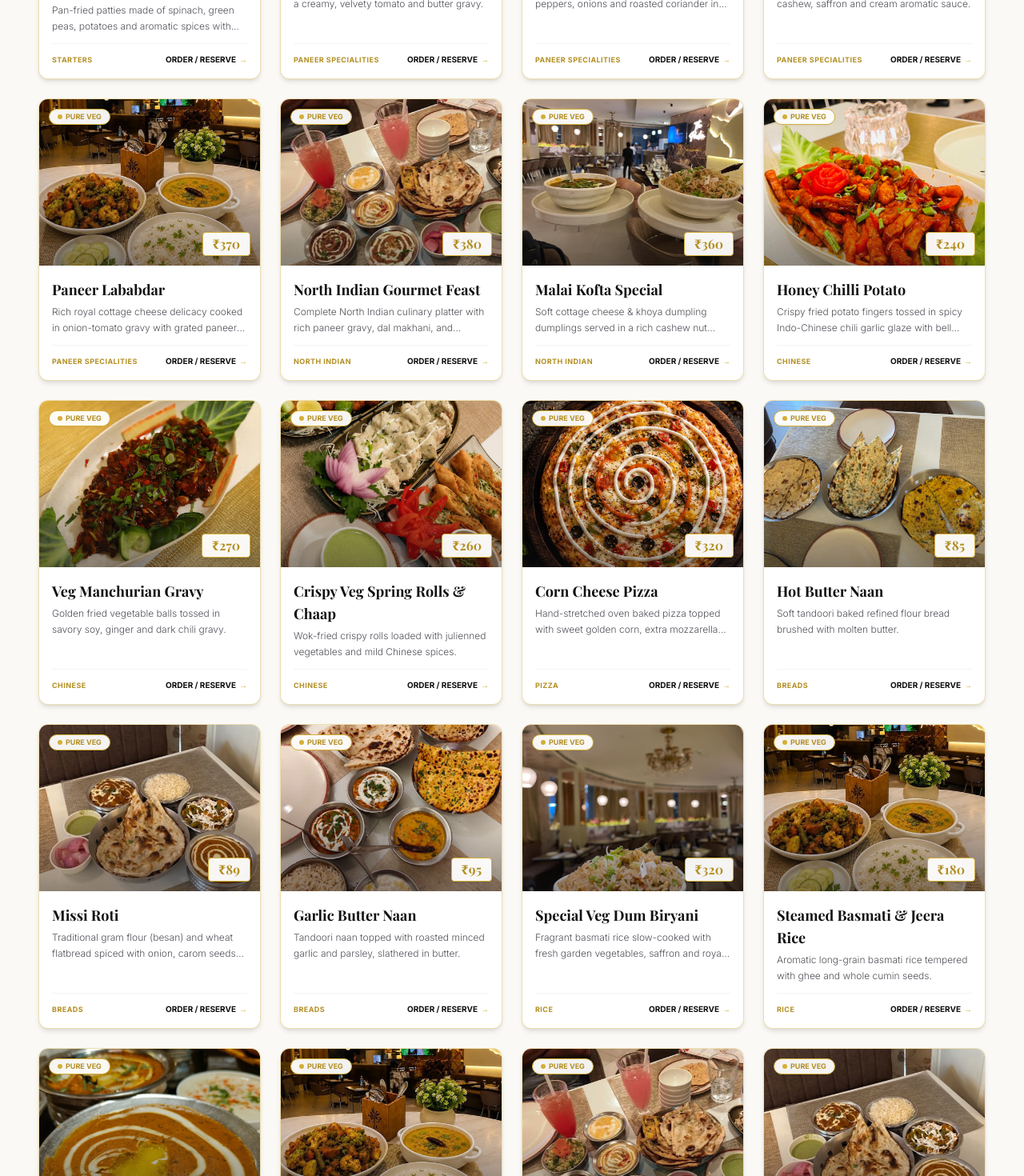
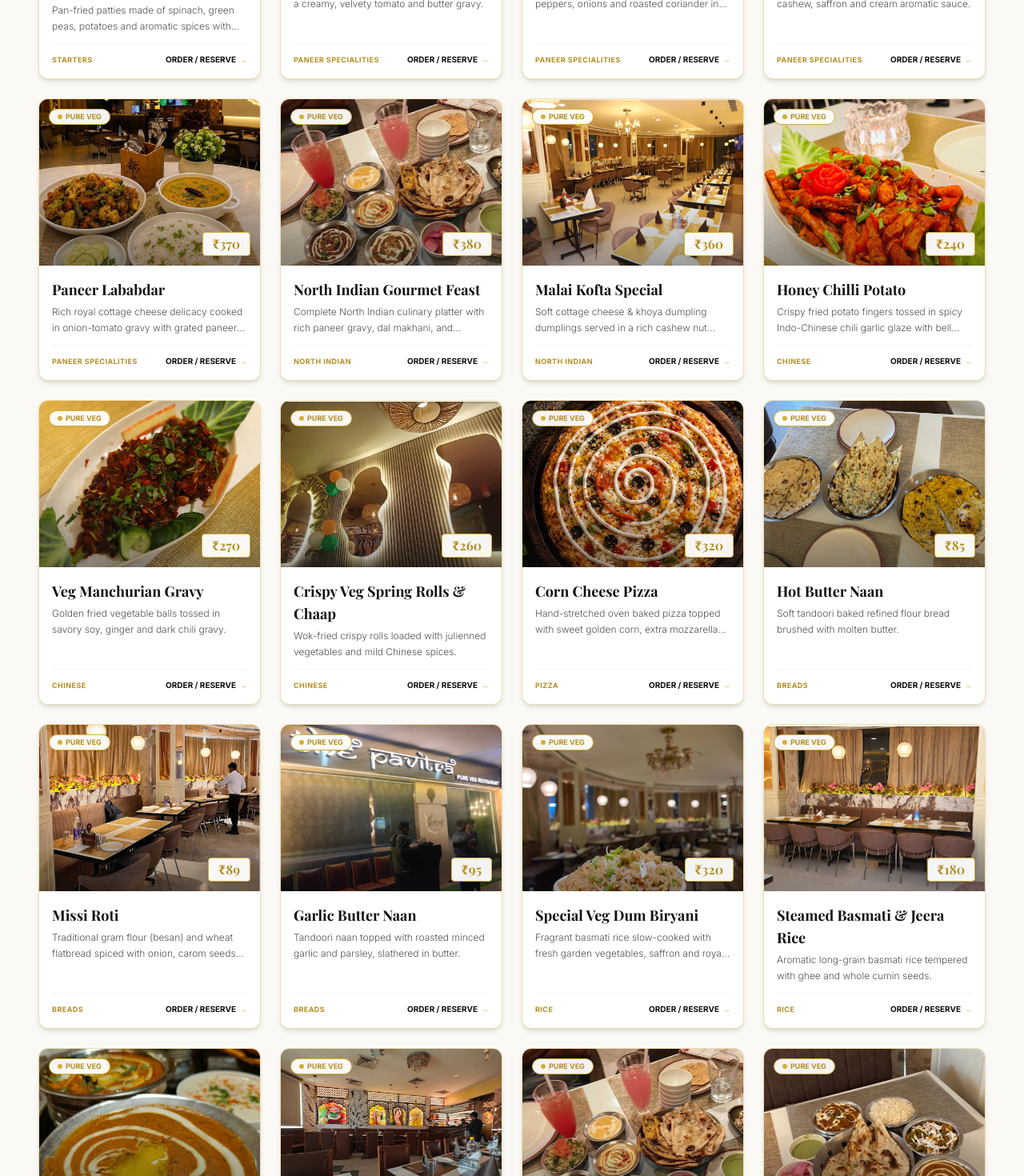
Before and after one commit to sumitxcman/The-pavitra, a Next.js app: page / in a window 1280 px wide. Shown: the part 4800-6270 px from the top of the page at 80% size. Built offline with nearby package versions, Linux system fonts and the light colour scheme; a web font is replaced by a local one.

Commit message:
Assign 25 completely unique non-repeating image files across all menu items in menuData

```diff
--- a/src/data/menuData.ts
+++ b/src/data/menuData.ts
@@ -106,7 +106,7 @@ export const MENU_ITEMS: MenuItem[] = [
     category: 'Paneer Specialities',
     price: 360,
     description: 'Melt-in-mouth paneer in a luxurious cashew, saffron and cream aromatic sauce.',
-    image: '/images/north-indian-feast.png',
+    image: '/images/server-bowls.png',
     isVegetarian: true,
     isChefSpecial: true,
     spicyLevel: 1,
@@ -140,7 +140,7 @@ export const MENU_ITEMS: MenuItem[] = [
     category: 'North Indian',
     price: 360,
     description: 'Soft cottage cheese & khoya dumpling dumplings served in a rich cashew nut sauce.',
-    image: '/images/server-bowls.png',
+    image: '/images/pavitra-grand-hall.png',
     isVegetarian: true,
     isChefSpecial: true,
     spicyLevel: 1,
@@ -174,7 +174,7 @@ export const MENU_ITEMS: MenuItem[] = [
     category: 'Chinese',
     price: 260,
     description: 'Wok-fried crispy rolls loaded with julienned vegetables and mild Chinese spices.',
-    image: '/images/spring-rolls-malai-chaap.png',
+    image: '/images/pavitra-event-decor.png',
     isVegetarian: true,
     spicyLevel: 1,
   },
@@ -210,7 +210,7 @@ export const MENU_ITEMS: MenuItem[] = [
     category: 'Breads',
     price: 89,
     description: 'Traditional gram flour (besan) and wheat flatbread spiced with onion, carom seeds and fresh coriander.',
-    image: '/images/deluxe-thali-combo.png',
+    image: '/images/pavitra-side-hall.png',
     isVegetarian: true,
     isChefSpecial: true,
   },
@@ -220,7 +220,7 @@ export const MENU_ITEMS: MenuItem[] = [
     category: 'Breads',
     price: 95,
     description: 'Tandoori naan topped with roasted minced garlic and parsley, slathered in butter.',
-    image: '/images/north-indian-feast.png',
+    image: '/images/pavitra-wide-entrance.png',
     isVegetarian: true,
     isPopular: true,
   },
@@ -244,7 +244,7 @@ export const MENU_ITEMS: MenuItem[] = [
     category: 'Rice',
     price: 180,
     description: 'Aromatic long-grain basmati rice tempered with ghee and whole cumin seeds.',
-    image: '/images/mix-veg-dal-combo.png',
+    image: '/images/intimate-tables.png',
     isVegetarian: true,
   },
 
@@ -267,7 +267,7 @@ export const MENU_ITEMS: MenuItem[] = [
     category: 'Dal & Curries',
     price: 290,
     description: 'Seasonal vegetables cooked in traditional earthenware pot with rich onion-tomato masala and yellow dal tadka.',
-    image: '/images/mix-veg-dal-combo.png',
+    image: '/images/cultural-art-hall.png',
     isVegetarian: true,
     spicyLevel: 1,
   },
```
